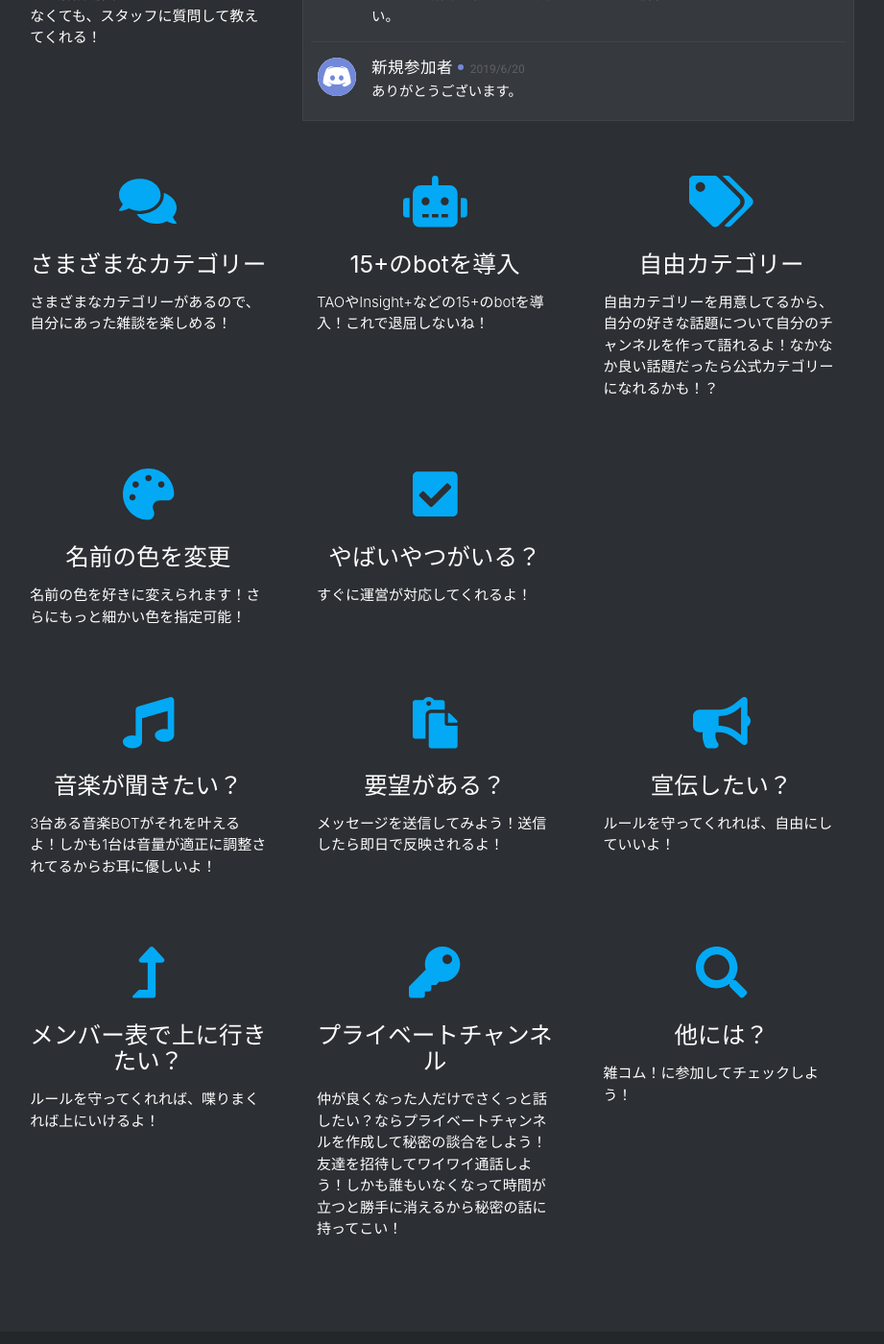
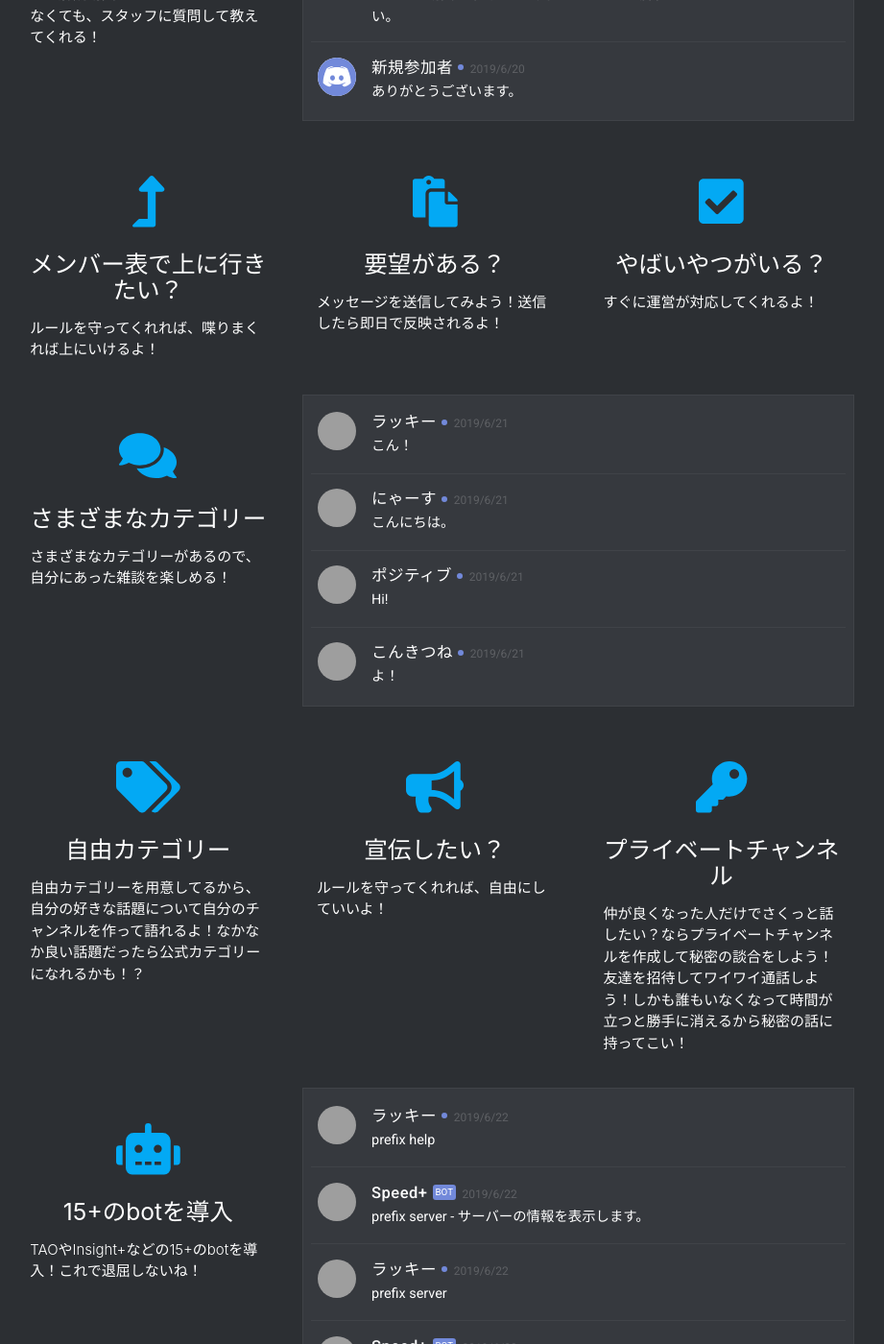
Before and after one commit to zatsukomu/zatsukomu-website-v1, a Jekyll site: the page built from docs/_pages/index.html, in a window 1280 px wide and 1400 px high, scrolled down 730 px. Shown: the whole window at 96% size, without its empty margins (187-1108 px from the left). Built offline with Jekyll 4.4.1, drawn with Linux system fonts in a browser that asks for light colours; nearby versions of some CDN libraries; some of the changed text lies outside the part shown; grey boxes are pictures that could not be loaded.

Commit message:
Update index.html

```diff
--- a/docs/_pages/index.html
+++ b/docs/_pages/index.html
@@ -13,11 +13,9 @@ redirect_from:
           <div class="icon-block">
             <h2 class="center light-blue-text"><i class="fas fa-unlock-alt"></i></h2>
             <h5 class="center">セキュリティーな認証</h5>
-
             <p class="light">簡単ながらとても高セキュリティーな認証を採用！もしわからなくても、解説動画があり、それでわからなくても、スタッフに質問して教えてくれる！</p>
           </div>
         </div>
-
 
         <div class="col s12 m8">
           <div class="discord-messages">
@@ -29,45 +27,21 @@ redirect_from:
         </div>
       </div>
 
-      <!--   Icon Section   -->
+      <!--   Icon Section+   -->
       <div class="row">
-
         <div class="col s12 m4">
           <div class="icon-block">
-            <h2 class="center light-blue-text"><i class="fas fa-comments"></i></h2>
-            <h5 class="center">さまざまなカテゴリー</h5>
-
-            <p class="light">さまざまなカテゴリーがあるので、自分にあった雑談を楽しめる！</p>
+            <h2 class="center light-blue-text"><i class="fas fa-level-up-alt"></i></h2>
+            <h5 class="center">メンバー表で上に行きたい？</h5>
+            <p class="light">ルールを守ってくれれば、喋りまくれば上にいけるよ！</p>
           </div>
         </div>
 
         <div class="col s12 m4">
           <div class="icon-block">
-            <h2 class="center light-blue-text"><i class="fas fa-robot"></i></h2>
-            <h5 class="center">15+のbotを導入</h5>
-
-            <p class="light">TAOやInsight+などの15+のbotを導入！これで退屈しないね！</p>
-          </div>
-        </div>
-
-
-        <div class="col s12 m4">
-          <div class="icon-block">
-            <h2 class="center light-blue-text"><i class="fas fa-tags"></i></h2>
-            <h5 class="center">自由カテゴリー</h5>
-
-            <p class="light">自由カテゴリーを用意してるから、自分の好きな話題について自分のチャンネルを作って語れるよ！なかなか良い話題だったら公式カテゴリーになれるかも！？</p>
-          </div>
-        </div>
-      </div>
-
-      <div class="row">
-        <div class="col s12 m4">
-          <div class="icon-block">
-            <h2 class="center light-blue-text"><i class="fas fa-palette"></i></h2>
-            <h5 class="center">名前の色を変更</h5>
-
-            <p class="light">名前の色を好きに変えられます！さらにもっと細かい色を指定可能！</p>
+            <h2 class="center light-blue-text"><i class="fas fa-paste"></i></h2>
+            <h5 class="center">要望がある？</h5>
+            <p class="light">メッセージを送信してみよう！送信したら即日で反映されるよ！</p>
           </div>
         </div>
 
@@ -75,7 +49,6 @@ redirect_from:
           <div class="icon-block">
             <h2 class="center light-blue-text"><i class="fas fa-check-square"></i></h2>
             <h5 class="center">やばいやつがいる？</h5>
-
             <p class="light">すぐに運営が対応してくれるよ！</p>
           </div>
         </div>
@@ -85,19 +58,29 @@ redirect_from:
       <div class="row">
         <div class="col s12 m4">
           <div class="icon-block">
-            <h2 class="center light-blue-text"><i class="fas fa-music"></i></h2>
-            <h5 class="center">音楽が聞きたい？</h5>
-
-            <p class="light">3台ある音楽BOTがそれを叶えるよ！しかも1台は音量が適正に調整されてるからお耳に優しいよ！</p>
+            <h2 class="center light-blue-text"><i class="fas fa-comments"></i></h2>
+            <h5 class="center">さまざまなカテゴリー</h5>
+            <p class="light">さまざまなカテゴリーがあるので、自分にあった雑談を楽しめる！</p>
           </div>
         </div>
 
+        <div class="col s12 m8">
+          <div class="discord-messages">
+            {% include discord_message.html avater="http://flat-icon-design.com/f/f_business_92/s256_f_business_92_0bg.png" username="ラッキー" timestamp="2019/6/21" content="こん！" %}
+            {% include discord_message.html avater="http://flat-icon-design.com/f/f_business_45/s256_f_business_45_0bg.png" username="にゃーす" timestamp="2019/6/21" content="こんにちは。" %}
+            {% include discord_message.html avater="http://flat-icon-design.com/f/f_object_160/s256_f_object_160_0bg.png" username="ポジティブ" timestamp="2019/6/21" content="Hi!" %}
+            {% include discord_message.html avater="http://flat-icon-design.com/f/f_business_58/s256_f_business_58_0bg.png" username="こんきつね" timestamp="2019/6/21" content="よ！" %}
+          </div>
+        </div>
+      </div>
+
+      <!--   Icon Section+   -->
+      <div class="row">
         <div class="col s12 m4">
           <div class="icon-block">
-            <h2 class="center light-blue-text"><i class="fas fa-paste"></i></h2>
-            <h5 class="center">要望がある？</h5>
-
-            <p class="light">メッセージを送信してみよう！送信したら即日で反映されるよ！</p>
+            <h2 class="center light-blue-text"><i class="fas fa-tags"></i></h2>
+            <h5 class="center">自由カテゴリー</h5>
+            <p class="light">自由カテゴリーを用意してるから、自分の好きな話題について自分のチャンネルを作って語れるよ！なかなか良い話題だったら公式カテゴリーになれるかも！？</p>
           </div>
         </div>
 
@@ -105,8 +88,15 @@ redirect_from:
           <div class="icon-block">
             <h2 class="center light-blue-text"><i class="fas fa-bullhorn"></i></h2>
             <h5 class="center">宣伝したい？</h5>
+            <p class="light">ルールを守ってくれれば、自由にしていいよ！</p>
+          </div>
+        </div>
 
-            <p class="light">ルールを守ってくれれば、自由にしていいよ！</p>
+        <div class="col s12 m4">
+          <div class="icon-block">
+            <h2 class="center light-blue-text"><i class="fas fa-key"></i></h2>
+            <h5 class="center">プライベートチャンネル</h5>
+            <p class="light">仲が良くなった人だけでさくっと話したい？ならプライベートチャンネルを作成して秘密の談合をしよう！友達を招待してワイワイ通話しよう！しかも誰もいなくなって時間が立つと勝手に消えるから秘密の話に持ってこい！</p>
           </div>
         </div>
       </div>
@@ -115,19 +105,37 @@ redirect_from:
       <div class="row">
         <div class="col s12 m4">
           <div class="icon-block">
-            <h2 class="center light-blue-text"><i class="fas fa-level-up-alt"></i></h2>
-            <h5 class="center">メンバー表で上に行きたい？</h5>
+            <h2 class="center light-blue-text"><i class="fas fa-robot"></i></h2>
+            <h5 class="center">15+のbotを導入</h5>
+            <p class="light">TAOやInsight+などの15+のbotを導入！これで退屈しないね！</p>
+          </div>
+        </div>
 
-            <p class="light">ルールを守ってくれれば、喋りまくれば上にいけるよ！</p>
+        <div class="col s12 m8">
+          <div class="discord-messages">
+            {% include discord_message.html avater="http://flat-icon-design.com/f/f_business_92/s256_f_business_92_0bg.png" username="ラッキー" timestamp="2019/6/22" content="prefix help" %}
+            {% include discord_message.html bot="BOT" avater="http://flat-icon-design.com/f/f_business_47/s256_f_business_47_0bg.png" username="Speed+" timestamp="2019/6/22" content="prefix server - サーバーの情報を表示します。" %}
+            {% include discord_message.html avater="http://flat-icon-design.com/f/f_business_92/s256_f_business_92_0bg.png" username="ラッキー" timestamp="2019/6/22" content="prefix server" %}
+            {% include discord_message.html bot="BOT" avater="http://flat-icon-design.com/f/f_business_47/s256_f_business_47_0bg.png" username="Speed+" timestamp="2019/6/22" content="サーバー名: 雑コム サーバーID: " %}
+          </div>
+        </div>
+      </div>
+
+      <!--   Icon Section+   -->
+      <div class="row">
+        <div class="col s12 m4">
+          <div class="icon-block">
+            <h2 class="center light-blue-text"><i class="fas fa-palette"></i></h2>
+            <h5 class="center">名前の色を変更</h5>
+            <p class="light">名前の色を好きに変えられます！さらにもっと細かい色を指定可能！</p>
           </div>
         </div>
 
         <div class="col s12 m4">
           <div class="icon-block">
-            <h2 class="center light-blue-text"><i class="fas fa-key"></i></h2>
-            <h5 class="center">プライベートチャンネル</h5>
-
-            <p class="light">仲が良くなった人だけでさくっと話したい？ならプライベートチャンネルを作成して秘密の談合をしよう！友達を招待してワイワイ通話しよう！しかも誰もいなくなって時間が立つと勝手に消えるから秘密の話に持ってこい！</p>
+            <h2 class="center light-blue-text"><i class="fas fa-music"></i></h2>
+            <h5 class="center">音楽が聞きたい？</h5>
+            <p class="light">3台ある音楽BOTがそれを叶えるよ！しかも1台は音量が適正に調整されてるからお耳に優しいよ！</p>
           </div>
         </div>
 
@@ -135,7 +143,6 @@ redirect_from:
           <div class="icon-block">
             <h2 class="center light-blue-text"><i class="fas fa-search"></i></h2>
             <h5 class="center">他には？</h5>
-
             <p class="light">雑コム！に参加してチェックしよう！</p>
           </div>
         </div>
```
